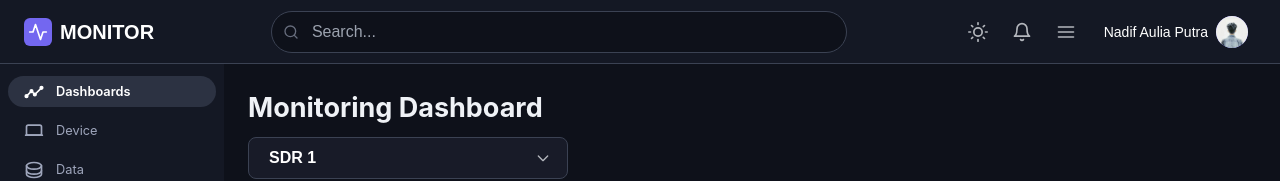
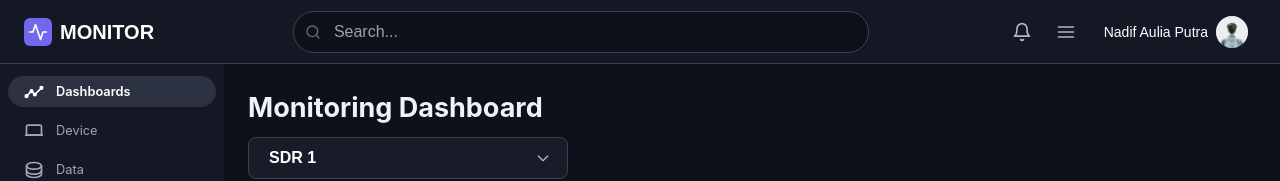
Before and after one commit to nad-if/proyek_ta__nadif, a Next.js app: page /dashboard in a window 1280 px wide. Shown: the top 181 px of the page. Built offline with nearby package versions, Linux system fonts and the light colour scheme.

Commit message:
fix: light theme

```diff
--- a/app/dashboard/page.tsx
+++ b/app/dashboard/page.tsx
@@ -79,9 +79,6 @@ export default function DashboardPage() {
           />
         </div>
         <div className="flex items-center space-x-4">
-          <button className="text-[#B4B7BD] hover:text-white p-1">
-            <FiSun className="w-5 h-5" />
-          </button>
           <button className="text-[#B4B7BD] hover:text-white p-1">
             <FiBell className="w-5 h-5" />
           </button>
--- a/app/data/page.tsx
+++ b/app/data/page.tsx
@@ -91,9 +91,6 @@ export default function Data() {
           />
         </div>
         <div className="flex items-center space-x-4">
-          <button className="text-[#B4B7BD] hover:text-white p-1">
-            <FiSun className="w-5 h-5" />
-          </button>
           <button className="text-[#B4B7BD] hover:text-white p-1">
             <FiBell className="w-5 h-5" />
           </button>
--- a/app/device/page.tsx
+++ b/app/device/page.tsx
@@ -158,9 +158,6 @@ export default function Device() {
         </div>
         <div className="flex items-center space-x-4">
           <button className="text-[#B4B7BD] hover:text-white p-1">
-            <FiSun className="w-5 h-5" />
-          </button>
-          <button className="text-[#B4B7BD] hover:text-white p-1">
             <FiBell className="w-5 h-5" />
           </button>
           <button className="text-[#B4B7BD] hover:text-white p-1">
```
